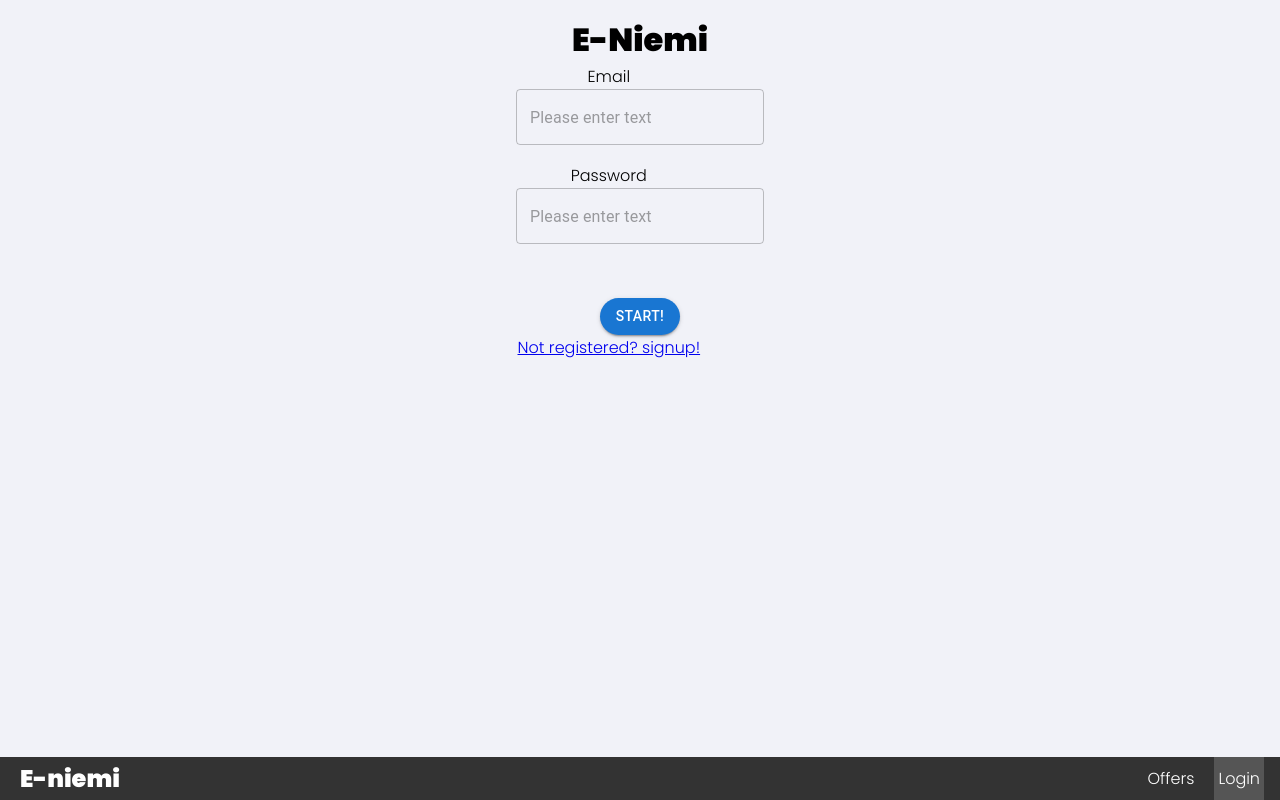
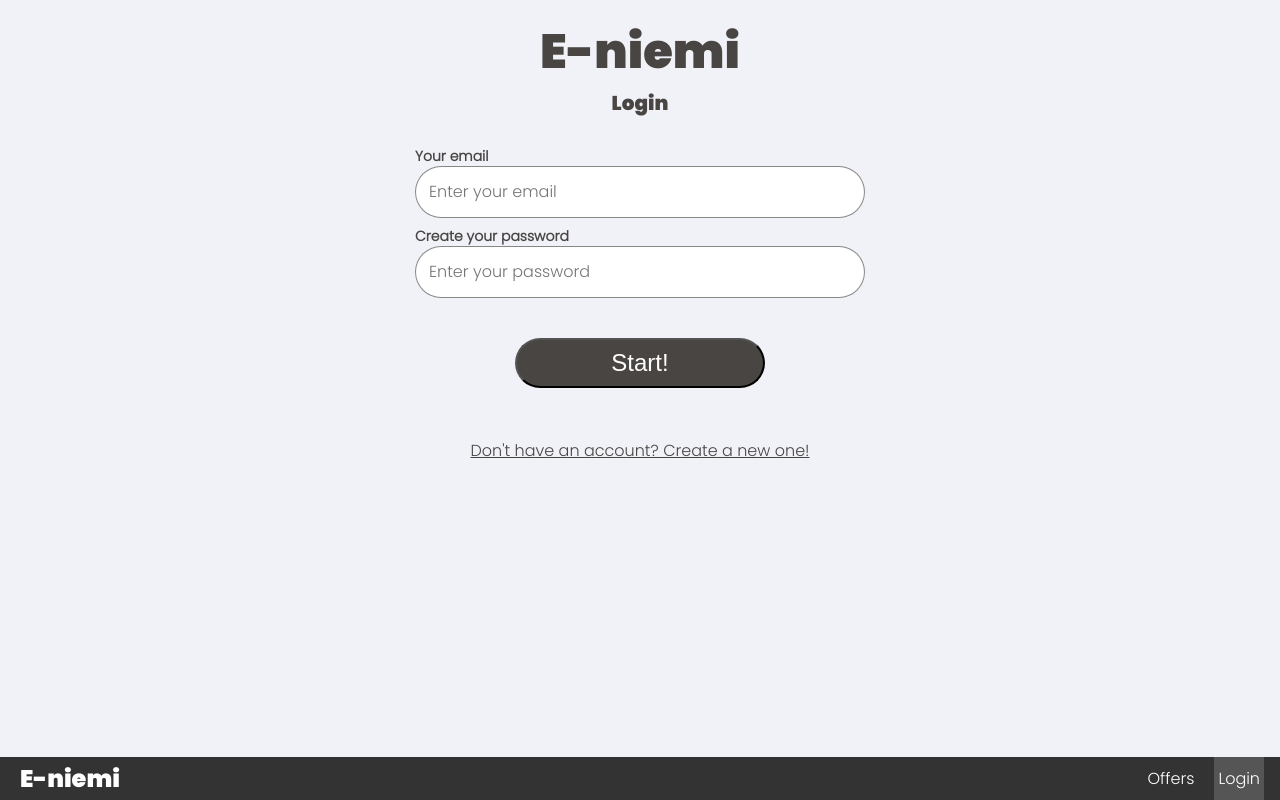
Before and after one commit to jankomp/eniemi, a React (Create React App) app: page /login in a window 1280 px wide. Built offline with nearby package versions, Linux system fonts and the light colour scheme; no server answers.

Commit message:
Changes:     Login.js - new HTML structure

```diff
--- a/src/pages/Login.js
+++ b/src/pages/Login.js
@@ -47,51 +47,36 @@ function Login() {
 
   return (
     <>
-        <div>
-        <h1 className="pageTitle">E-Niemi</h1>
-        <form onSubmit={handleLogin}>
-            <label className="userFormLine">
-            Email
-            </label>
-            <br/>
-            <TextField variant="outlined"
-             name="email"
-             type="email"
-             onChange={HandleInputChange}
-             placeholder="Please enter text"
-             />
-            <br/>
-            <br/>
+        <main>
+                <div class="title">
+                    E-niemi
+                    <div class="sub-title">
+                    Login
+                    </div>
+                </div>
+                <form onSubmit={handleLogin}>
+                    <div class="field_group">
+                            <div class="labelgroup">
+                                <label for="email">Your email</label>
+                            </div>
+                            <input name="email" id="email" placeholder="Enter your email" class="input_bar" onChange={HandleInputChange}></input>
 
-            <label className="userFormLine">
-            Password
-            </label>
-            <br/>
-            <TextField variant="outlined"
-             name="password"
-             type="password"
-             onChange={HandleInputChange}
-             placeholder="Please enter text"/>
-            <br/>
+                    </div>
 
-            <br/><br/><br/>
+                    <div class="field_group">
+                            <div class="labelgroup">
+                                <label for="password">Create your password </label>
+                            </div>
+                            <input name="password" id="password" placeholder="Enter your password" class="input_bar" type = "password" onChange={HandleInputChange}></input>
+                    </div>
 
-            <Button variant="contained"
-            type="submit"
-            className="userFormLine"
-            sx={{ borderRadius: 40
-             }}
-            >Start!
+                    <button class="submit-button" type="submit" >Start!</button>
 
-            </Button>
-
-            <br/>
-
-
-
-        </form>
-        </div>
-        <Link to={'/signup'} className="userFormLine">Not registered? signup!</Link>
+                    <div class="link-to-registration">
+                    <Link to={'/signup'} class="link" >Don't have an account? Create a new one!</Link>
+                    </div>
+                </form>
+        </main>
     </>
   );
 };
```
